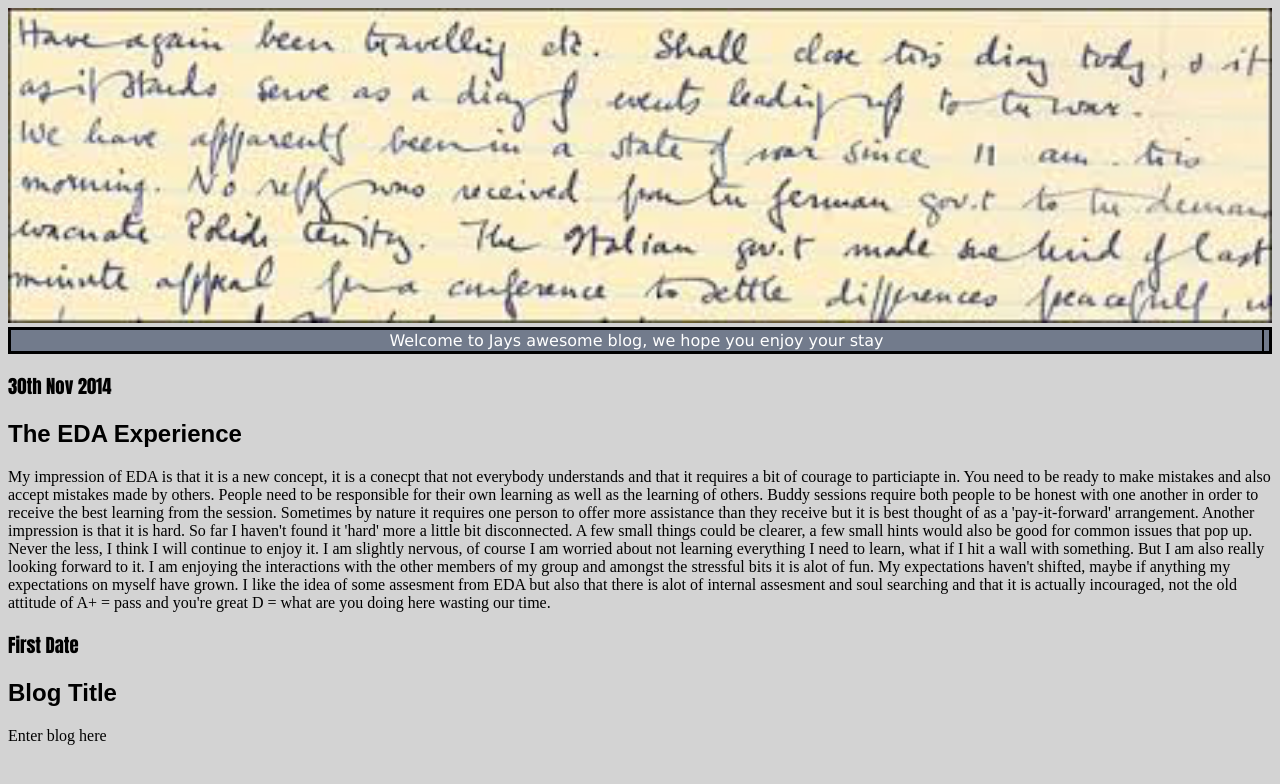
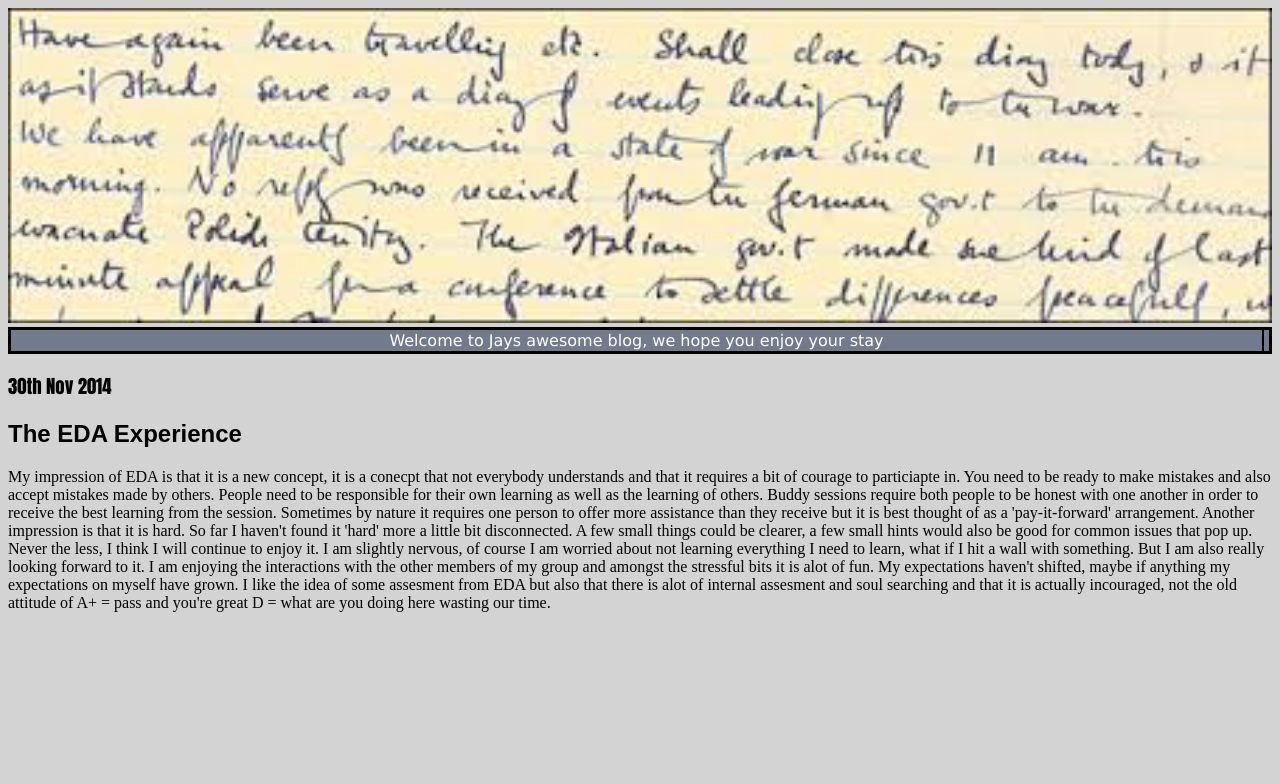
Before and after one commit to Jayklutch/Jayklutch.github.io, a plain HTML site: page c1-chefs-kitchen.html in a window 1280 px wide. Drawn offline with Linux system fonts and the light colour scheme.

```diff
--- a/c1-chefs-kitchen.html
+++ b/c1-chefs-kitchen.html
@@ -29,11 +29,6 @@ I am slightly nervous, of course I am worried about not learning everything I ne
 I like the idea of some assesment from EDA but also that there is alot of internal assesment and soul searching and that it is actually incouraged, not the old attitude of A+ = pass and you're great D = what are you doing here wasting our time.</p>
 </div>
 <!-- second entry goes here, you get the picture-->
-<div><h3> First Date</h3>
-<h2>Blog Title</h3>
-
-  <p> Enter blog here</p>
-</div>
 
 </body>
 
```
